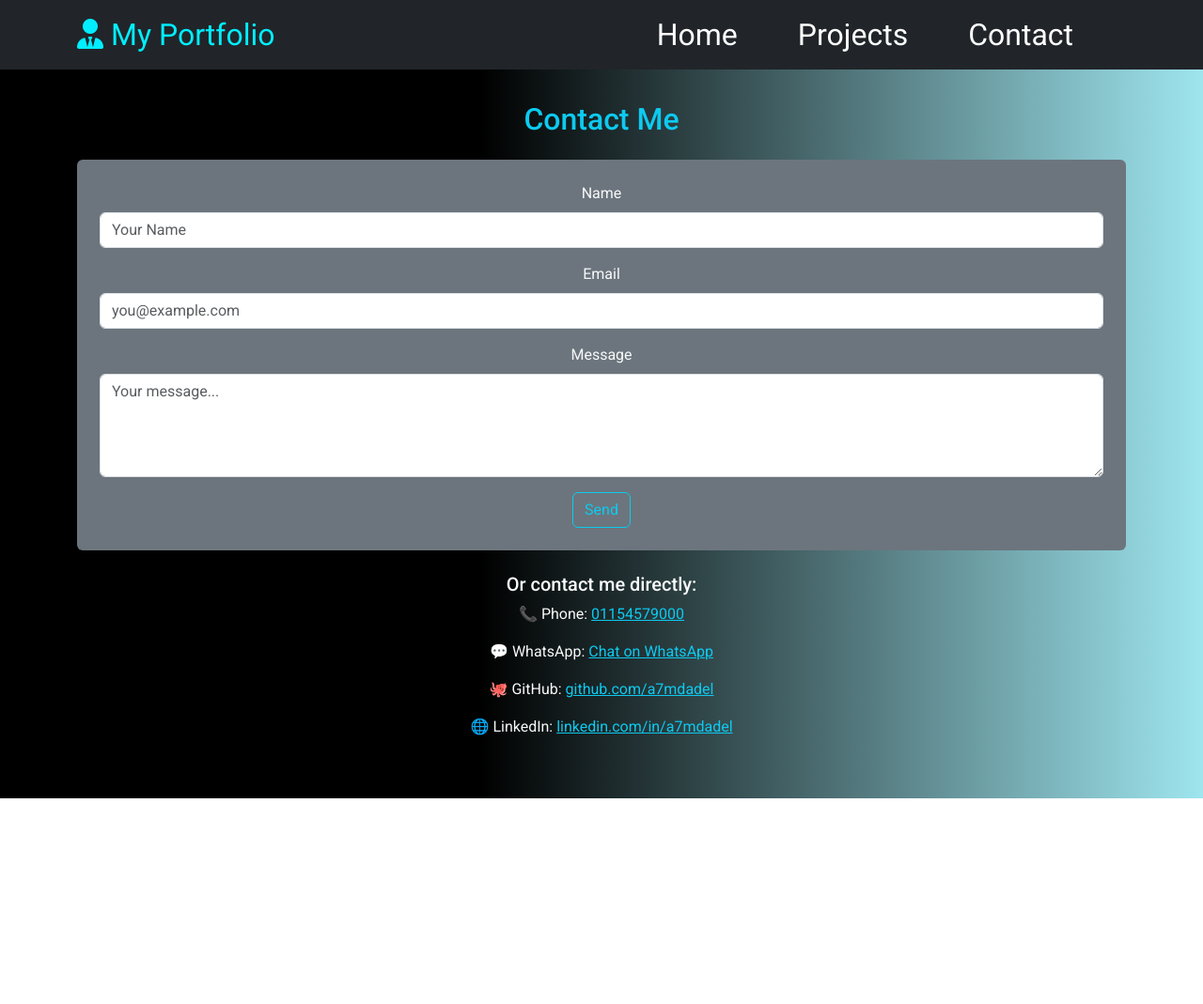
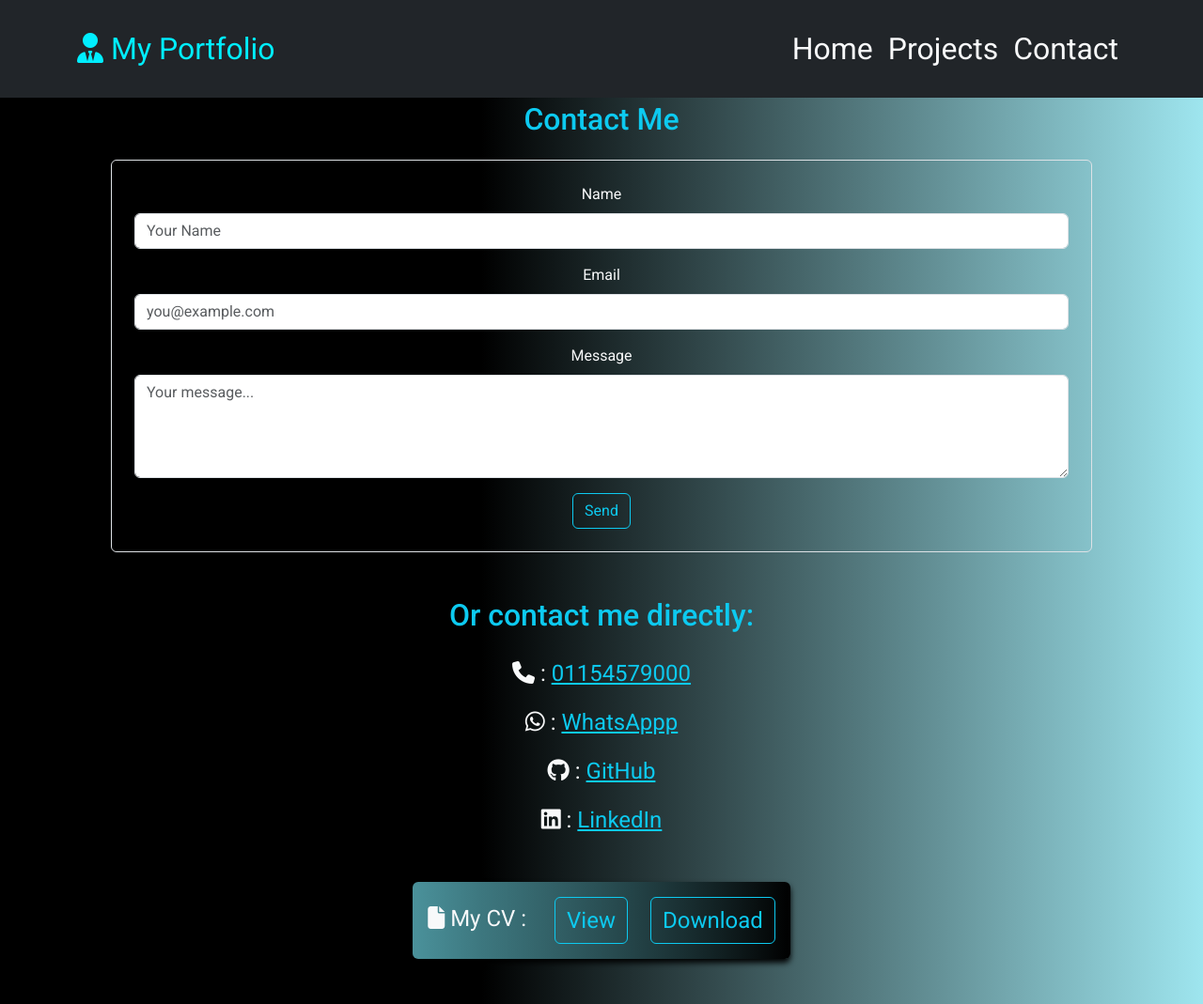
Before and after one commit to a7mdadel/Portfolio, a Vue app: page /contact in a window 1280 px wide. Shown: the whole page at 94% size. Before the commit the page ends 850 px from the top, so only its background shows below. Built offline with nearby package versions, Linux system fonts and the light colour scheme; a web font is replaced by a local one; what vue3-particles would draw is missing.

Commit message:
Write a clear commit message

```diff
--- a/public/index.html
+++ b/public/index.html
@@ -31,6 +31,5 @@
       >
     </noscript>
     <div id="app"></div>
-    <!-- built files will be auto injected -->
   </body>
 </html>
--- a/src/App.vue
+++ b/src/App.vue
@@ -1,6 +1,6 @@
 // App.vue
 <template>
-  <nav class="navbar navbar-dark bg-dark navbar-expand-md fixed-top py-2">
+  <nav class="navbar navbar-dark bg-dark navbar-expand-md fixed-top py-1">
     <div class="container">
       <router-link class="navbar-brand fs-2" to="/">
         <i class="fa-solid fa-user-tie"></i> My Portfolio</router-link
@@ -17,19 +17,24 @@
         <span class="navbar-toggler-icon"></span>
       </button>
 
-      <div
-        class="collapse navbar-collapse justify-content-end py-2 py-md-0"
-        id="navbarNav"
-      >
-        <router-link class="nav-link d-inline me-md-5 px-2 fs-2" to="/"
+      <div class="collapse navbar-collapse justify-content-end" id="navbarNav">
+        <ul class="navbar-nav py-3">
+          <li class="nav-item">
+            <router-link class="nav-link fs-2 text-light" to="/"
               >Home</router-link
             >
-        <router-link class="nav-link d-inline me-md-5 px-2 fs-2" to="/projects"
+          </li>
+          <li class="nav-item">
+            <router-link class="nav-link fs-2 text-light" to="/projects"
               >Projects</router-link
             >
-        <router-link class="nav-link d-inline me-md-5 px-2 fs-2" to="/contact"
+          </li>
+          <li class="nav-item">
+            <router-link class="nav-link fs-2 text-light" to="/contact"
               >Contact</router-link
             >
+          </li>
+        </ul>
       </div>
     </div>
   </nav>
--- a/src/main.js
+++ b/src/main.js
@@ -3,7 +3,9 @@ import { createApp } from "vue";
 import App from "./App.vue";
 import router from "./router";
 import "bootstrap/dist/css/bootstrap.min.css";
-import "bootstrap";
+import "bootstrap/dist/css/bootstrap.min.css";
+import "bootstrap/dist/js/bootstrap.bundle.min.js";
+
 import AOS from "aos";
 import "aos/dist/aos.css";
 import Particles from "vue3-particles";
--- a/src/views/ContactView.vue
+++ b/src/views/ContactView.vue
@@ -1,5 +1,5 @@
 <template>
-  <div class="section container py-5 text-light">
+  <div class="section container py-5 px-5 text-light">
     <h2 class="mb-4 text-info" data-aos="fade-up">Contact Me</h2>
 
     <!-- Alert Message -->
@@ -7,7 +7,7 @@
       {{ alertMessage }}
     </div>
 
-    <form @submit.prevent="sendEmail" class="bg-secondary p-4 rounded">
+    <form @submit.prevent="sendEmail" class="p-4 rounded border">
       <div class="mb-3">
         <label for="name" class="form-label">Name</label>
         <input
@@ -46,30 +46,47 @@
       </button>
     </form>
 
-    <div class="mt-4">
-      <h5>Or contact me directly:</h5>
+    <div class="mt-4 fs-4">
+      <h5 class="mb-4 mt-5 fs-2 text-info">Or contact me directly:</h5>
       <p>
-        📞 Phone: <a href="tel:01154579000" class="text-info">01154579000</a>
+        <i class="fa-solid fa-phone"></i> :
+        <a href="tel:01154579000" class="text-info">01154579000</a>
       </p>
       <p>
-        💬 WhatsApp:
-        <a href="https://wa.me/201154579000" target="_blank" class="text-info"
-          >Chat on WhatsApp</a
-        >
+        <i class="fa-brands fa-whatsapp"></i> :
+        <a href="https://wa.me/201154579000" target="_blank" class="text-info">
+          WhatsAppp
+        </a>
       </p>
       <p>
-        🐙 GitHub:
-        <a href="https://github.com/a7mdadel" target="_blank" class="text-info"
-          >github.com/a7mdadel</a
-        >
+        <i class="fa-brands fa-github"></i> :
+        <a href="https://github.com/a7mdadel" target="_blank" class="text-info">
+          GitHub
+        </a>
       </p>
       <p>
-        🌐 LinkedIn:
+        <i class="fa-brands fa-linkedin"></i> :
         <a
           href="https://www.linkedin.com/in/ahmed-elbahy-b67a00210/"
           target="_blank"
           class="text-info"
-          >linkedin.com/in/a7mdadel</a
+        >
+          LinkedIn
+        </a>
+      </p>
+      <p class="mt-5 fs-4 p-3 rounded fit-width">
+        <i class="fa-solid fa-file"></i> My CV :
+        <a
+          href="./Ahmed-Adel-cv-.pdf"
+          target="_blank"
+          class="text-info ms-3 p-2"
+          ><button class="btn btn-outline-info fs-4">View</button></a
+        >
+        <a
+          href="/Ahmed-Adel-cv-.pdf"
+          download="/Ahmed-Adel-cv-.pdf"
+          class="text-info ms-3"
+          ><button class="btn btn-outline-info fs-4">Download</button></a
         >
       </p>
     </div>
@@ -133,3 +150,11 @@ const sendEmail = async () => {
   }
 };
 </script>
+<style scoped>
+.fit-width {
+  width: fit-content;
+  margin: 0 auto;
+  box-shadow: 0 4px 6px rgba(0, 0, 0, 1.9);
+  background-image: linear-gradient(to left, #000, #6fd9e7ab);
+}
+</style>
--- a/src/views/HomeView.vue
+++ b/src/views/HomeView.vue
@@ -33,14 +33,16 @@
         <div
           class="d-flex align-items-center justify-content-center flex-wrap gap-2"
         >
-          <span class="badge">Vue 3</span>
+          <span class="badge">VUE 3</span>
           <span class="badge">Composition API</span>
+          <span class="badge">Option API</span>
+          <span class="badge">Vue Router</span>
           <span class="badge">Pinia</span>
           <span class="badge">Vuex</span>
           <span class="badge">JavaScript</span>
-          <span class="badge">Bootstrap</span>
-          <span class="badge"> Html & HTML5</span>
-          <span class="badge">Css & CSS3</span>
+          <span class="badge">Bootstrap 5</span>
+          <span class="badge"> HTML & HTML5</span>
+          <span class="badge">CSS & CSS3</span>
           <span class="badge">Git & GitHub</span>
           <span class="badge">Responsive Design</span>
         </div>
--- a/src/views/ProjectsView.vue
+++ b/src/views/ProjectsView.vue
@@ -9,7 +9,7 @@
         :key="project.title"
         data-aos="zoom-in"
       >
-        <div class="card bg-secondary text-white-50 h-100">
+        <div class="card text-black h-100">
           <div class="card-body">
             <h5 class="card-title fs-2">{{ project.title }}</h5>
             <p class="card-text fs-5 text-dark-50">
@@ -17,15 +17,15 @@
             </p>
             <div class="mb-4 d-flex flex-wrap justify-content-center gap-3">
               <span
-                class="badge bg-secondary border text-dark p-3 fs-5 me-2"
+                class="text-dark p-1 fs-5 me-2"
                 v-for="t in project.tech"
                 :key="t"
-                >{{ t }}</span
+                >({{ t }})</span
               >
             </div>
             <a
               :href="project.live"
-              class="btn btn-outline-light btn-sm me-2 fs-4"
+              class="btn btn-outline-info btn-sm me-2 fs-4"
               target="_blank"
               >Live</a
             >
@@ -80,7 +80,8 @@ const projects = ref([
 ]);
 </script>
 <style scoped>
-.card-title {
-  color: #00eeff !important;
+.card {
+  box-shadow: 0 4px 6px rgba(0, 0, 0, 1.9);
+  background-color: #eeeeee;
 }
 </style>
```
Also changed, not shown: 1 other file (tests, documents, lock files or other folders). Lines whose indentation alone changed are shown as unchanged.
